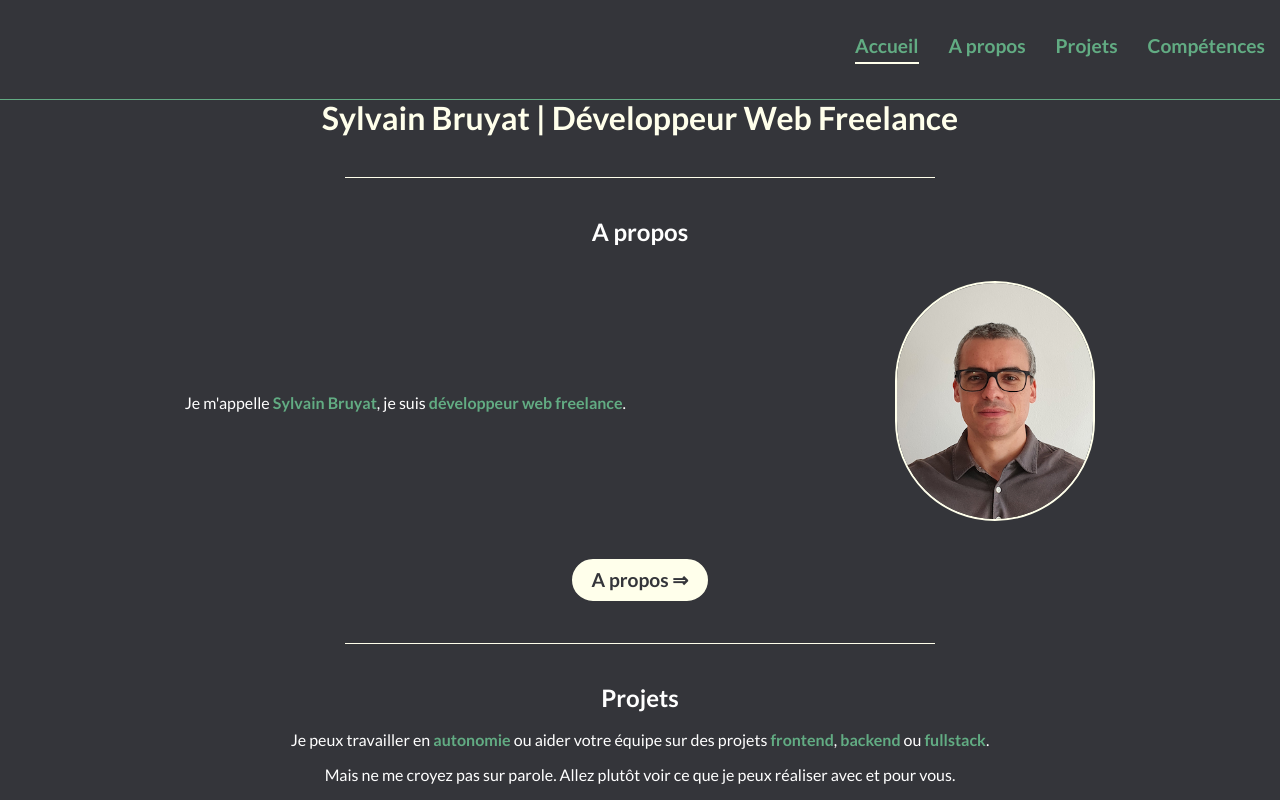
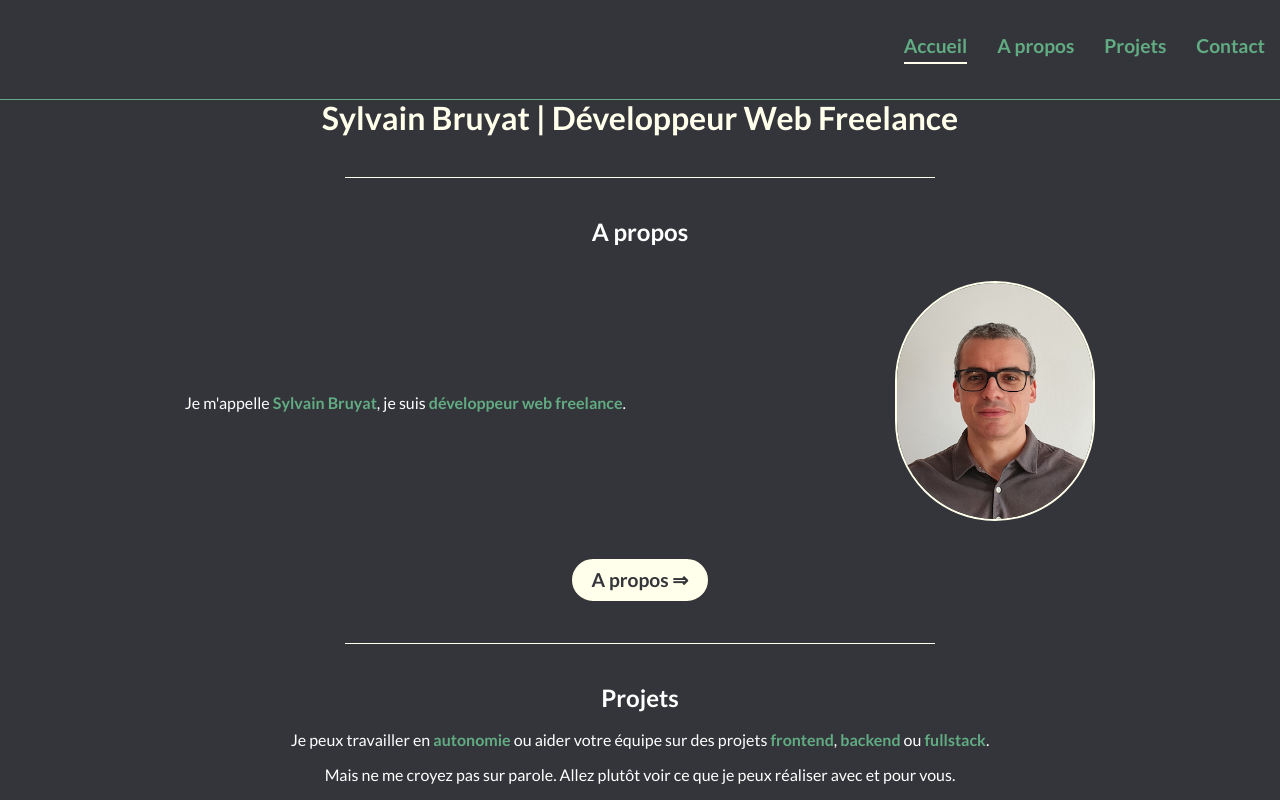
Before and after one commit to SylvainBruyat/portfolio, a React (Create React App) app: page / in a window 1280 px wide. Shown: the top 800 px of the page. Built offline with nearby package versions, Linux system fonts and the light colour scheme.

Commit message:
Deletion of page Skills. Addition of page Contact

```diff
--- a/src/App.jsx
+++ b/src/App.jsx
@@ -3,7 +3,7 @@ import { Routes, Route } from 'react-router-dom';
 import Home from './pages/Home';
 import About from './pages/About';
 import Projects from './pages/Projects';
-import Skills from './pages/Skills';
+import Contact from './pages/Contact';
 import NotFound from './pages/NotFound';
 
 import Header from './components/Header';
@@ -17,7 +17,7 @@ export default function App() {
         <Route path="/" element={<Home />}></Route>
         <Route path="/about" element={<About />}></Route>
         <Route path="/projects" element={<Projects />}></Route>
-        <Route path="/skills" element={<Skills />}></Route>
+        <Route path="/contact" element={<Contact />}></Route>
         <Route path="*" element={<NotFound />}></Route>
       </Routes>
       <Footer />
--- a/src/components/Header.jsx
+++ b/src/components/Header.jsx
@@ -23,7 +23,7 @@ export default function Header() {
                 isActive ? 'header-links header-links--active' : 'header-links'
               }
             >
-              <i className="fa-regular fa-address-card header-links__icon"></i>
+              <i className="fa-regular fa-id-card header-links__icon"></i>
               <span className="header-links__text">A propos</span>
             </NavLink>
           </li>
@@ -40,13 +40,13 @@ export default function Header() {
           </li>
           <li>
             <NavLink
-              to="/skills"
+              to="/contact"
               className={({ isActive }) =>
                 isActive ? 'header-links header-links--active' : 'header-links'
               }
             >
-              <i className="fa-solid fa-flask header-links__icon"></i>
-              <span className="header-links__text">Compétences</span>
+              <i className="fa-regular fa-envelope header-links__icon"></i>
+              <span className="header-links__text">Contact</span>
             </NavLink>
           </li>
         </ul>
--- /dev/null
+++ b/src/pages/Contact.jsx
@@ -0,0 +1,7 @@
+export default function Contact() {
+  return (
+    <main>
+      <h1>Contact</h1>
+    </main>
+  );
+}
```
